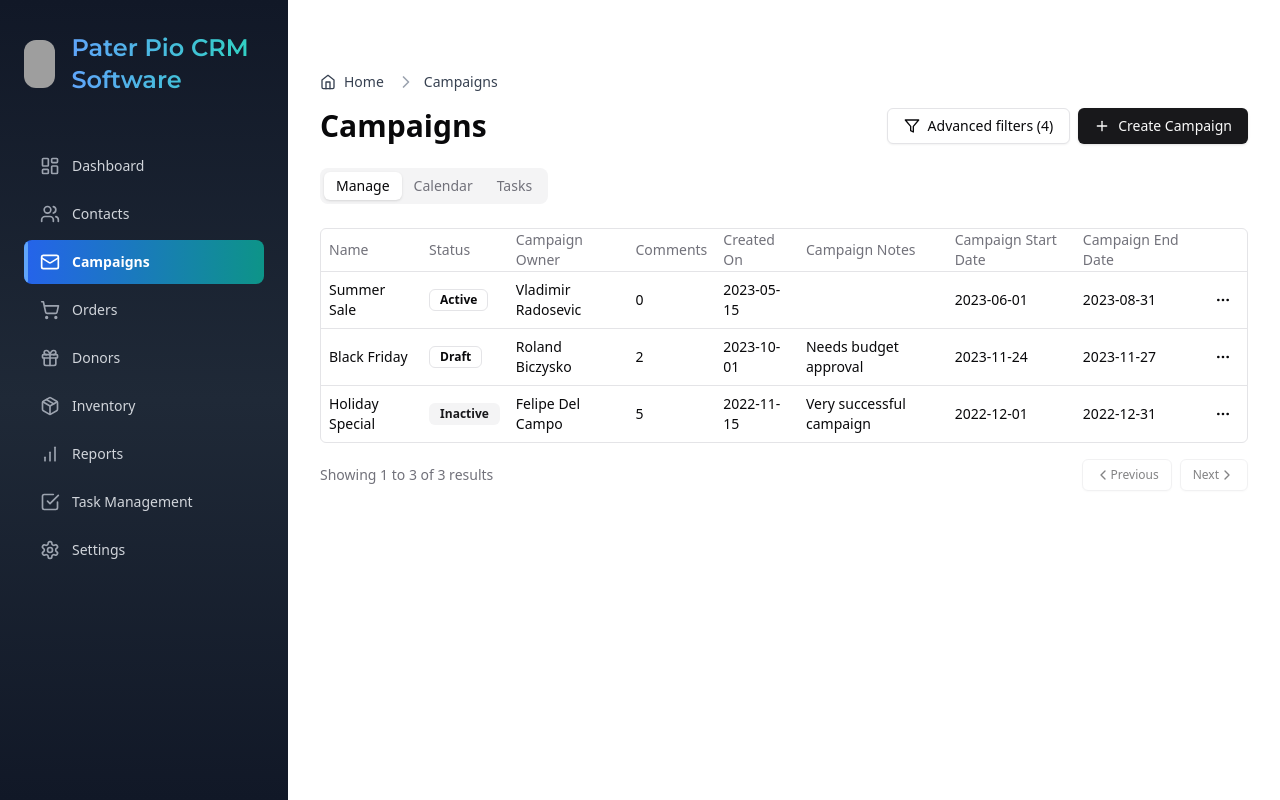
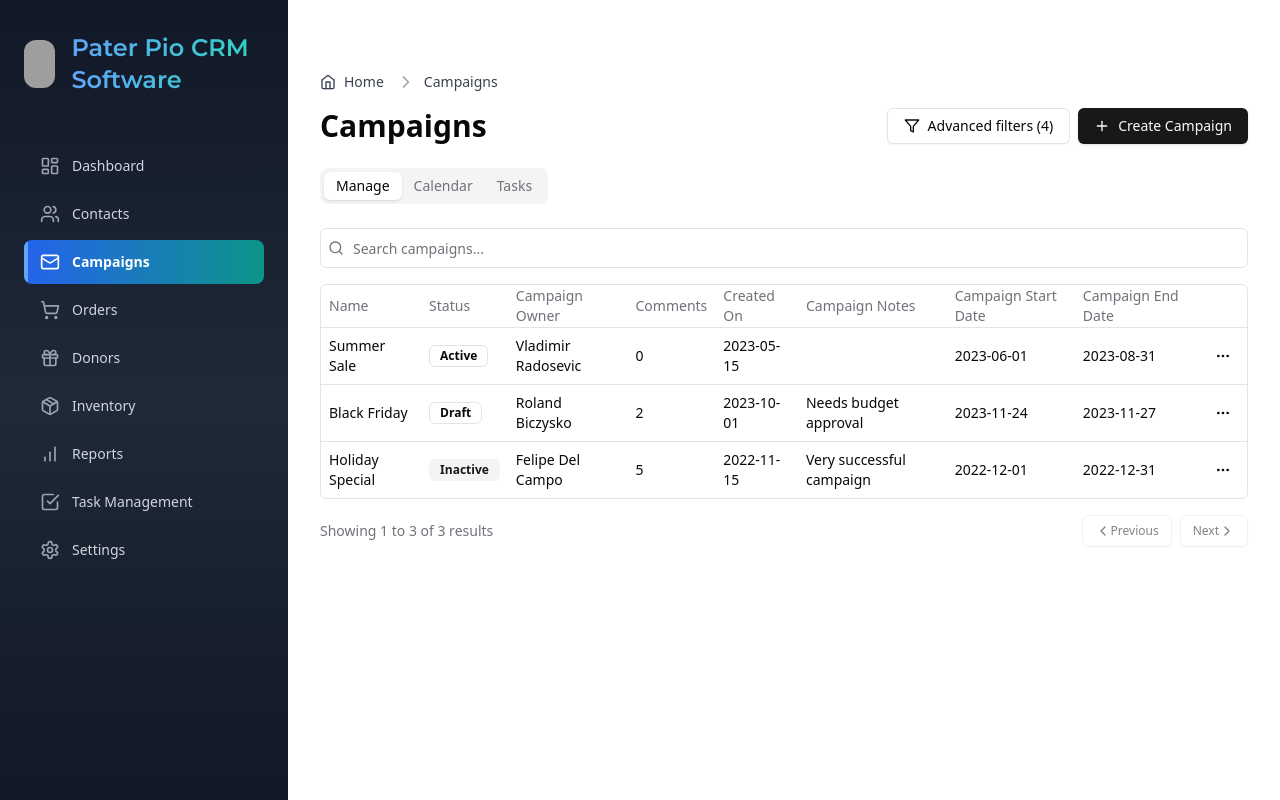
Before and after one commit to ogiMamic/CRM-Software, a Next.js app: page /campaigns in a window 1280 px wide. Built offline with nearby package versions, Linux system fonts and the light colour scheme; grey boxes are pictures that could not be loaded.

Commit message:
Added search bar to campaigns

```diff
--- a/src/app/campaigns/page.tsx
+++ b/src/app/campaigns/page.tsx
@@ -4,7 +4,7 @@ import { useEffect, useState } from 'react'
 import { DataTable } from '@/components/ui/data-table'
 import { columns } from './columns'
 import { Button } from '@/components/ui/button'
-import { PlusIcon, FilterIcon, ChevronLeftIcon, ChevronRightIcon } from 'lucide-react'
+import { PlusIcon, FilterIcon, ChevronLeftIcon, ChevronRightIcon, SearchIcon } from 'lucide-react'
 import { Tabs, TabsContent, TabsList, TabsTrigger } from "@/components/ui/tabs"
 import { Dialog, DialogContent, DialogHeader, DialogTitle, DialogTrigger } from "@/components/ui/dialog"
 import { CreateCampaignForm } from '@/components/CreateCampaignForm'
@@ -45,6 +45,7 @@ export default function CampaignsPage() {
     startingThisQuarter: false,
     recentlyCreated: false,
   })
+  const [searchTerm, setSearchTerm] = useState('')
   const [isFilterDialogOpen, setIsFilterDialogOpen] = useState(false)
   const [assignees, setAssignees] = useState<string[]>([])
   const [properties, setProperties] = useState<string[]>([])
@@ -84,7 +85,13 @@ export default function CampaignsPage() {
     thirtyDaysAgo.setDate(thirtyDaysAgo.getDate() - 30)
     const isRecentlyCreated = new Date(campaign.createdOn) >= thirtyDaysAgo
 
+    const matchesSearch = searchTerm === '' ||
+      campaign.name.toLowerCase().includes(searchTerm.toLowerCase()) ||
+      campaign.assignee.toLowerCase().includes(searchTerm.toLowerCase()) ||
+      campaign.property.toLowerCase().includes(searchTerm.toLowerCase())
+
     return (
+      matchesSearch &&
       (filters.status === 'all' || campaign.status === filters.status) &&
       (filters.platform === 'all' || campaign.platform === filters.platform) &&
       (filters.assignee === 'all' || campaign.assignee === filters.assignee) &&
@@ -235,6 +242,18 @@ export default function CampaignsPage() {
           <TabsTrigger value="tasks">Tasks</TabsTrigger>
         </TabsList>
         <TabsContent value="manage">
+          <div className="mb-4">
+            <div className="relative">
+              <SearchIcon className="absolute left-2 top-1/2 h-4 w-4 -translate-y-1/2 text-gray-500" />
+              <Input
+                type="search"
+                placeholder="Search campaigns..."
+                className="pl-8"
+                value={searchTerm}
+                onChange={(e) => setSearchTerm(e.target.value)}
+              />
+            </div>
+          </div>
           <DataTable columns={columns} data={paginatedCampaigns} />
           <div className="flex items-center justify-between space-x-2 py-4">
             <div className="flex-1 text-sm text-muted-foreground">
@@ -270,6 +289,7 @@ export default function CampaignsPage() {
           {/* Implement tasks view here */}
           <p>Tasks view coming soon...</p>
         </TabsContent>
+
       </Tabs>
     </div>
   )
```
